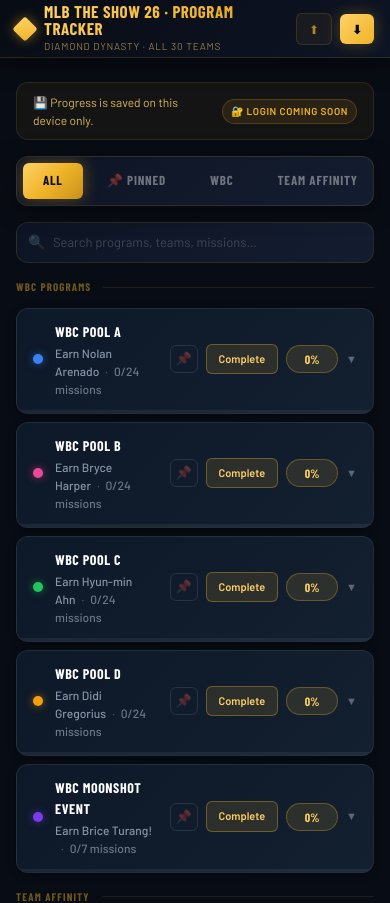
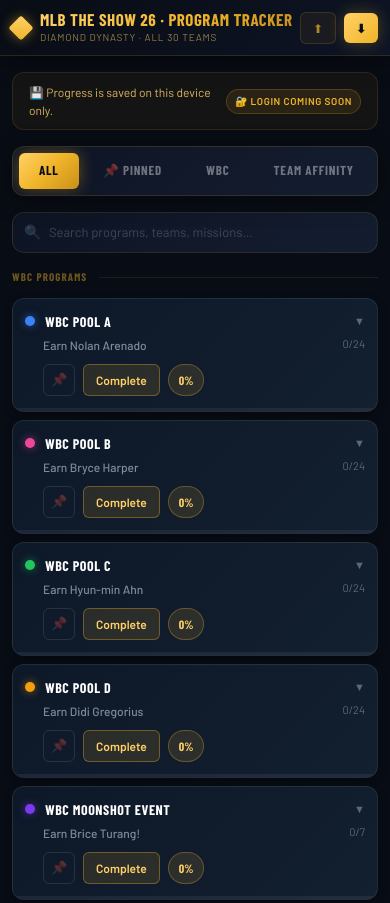
Before and after one commit to WesleyAhlfeldDev/mlb-the-show-program-tracker, a Next.js app: page / in a window 390 px wide. Shown: the top 903 px of the page. Built offline with nearby package versions, Linux system fonts and the light colour scheme.

Commit message:
Mobile Design Changes

```diff
--- a/src/app/page.tsx
+++ b/src/app/page.tsx
@@ -76,7 +76,7 @@
     <>
       {/* ── Header ── */}
       <header
-        className="sticky top-0 z-50 px-4 md:px-6 flex items-center justify-between h-[58px]"
+        className="sticky top-0 z-50 px-3 md:px-6 flex items-center justify-between h-[56px]"
         style={{
           background: 'linear-gradient(135deg, #080c14 0%, #0d1424 100%)',
           borderBottom: '1px solid rgba(240,180,41,0.15)',
@@ -134,7 +134,7 @@
       </header>
 
       {/* ── Body ── */}
-      <main className="max-w-[980px] mx-auto px-4 md:px-6 pb-20 pt-6">
+      <main className="max-w-[980px] mx-auto px-3 md:px-6 pb-20 pt-4">
 
         {/* Device notice banner */}
         <div
--- a/src/components/MissionRow.tsx
+++ b/src/components/MissionRow.tsx
@@ -8,38 +8,31 @@
   </svg>
 )
 
-function Checkbox({
-  checked, onClick, color = 'gold',
-}: { checked: boolean; onClick: () => void; color?: 'gold' | 'green' }) {
+function Checkbox({ checked, onClick, color = 'gold' }: { checked: boolean; onClick: () => void; color?: 'gold' | 'green' }) {
   return (
     <button
       type="button"
       onClick={e => { e.stopPropagation(); onClick() }}
-      className="w-4 h-4 rounded-[4px] flex-shrink-0 flex items-center justify-center transition-all"
+      className="w-5 h-5 rounded-[5px] flex-shrink-0 flex items-center justify-center transition-all"
       style={checked ? {
         background: color === 'green'
           ? 'linear-gradient(135deg, #22c55e, #15803d)'
           : 'linear-gradient(135deg, #ffd166, #f0b429)',
         border: '1px solid transparent',
-        boxShadow: color === 'green'
-          ? '0 0 8px rgba(34,197,94,0.4)'
-          : '0 0 8px rgba(240,180,41,0.5)',
+        boxShadow: color === 'green' ? '0 0 8px rgba(34,197,94,0.4)' : '0 0 8px rgba(240,180,41,0.5)',
       } : {
         background: 'transparent',
-        border: '1px solid rgba(255,255,255,0.13)',
+        border: '1px solid rgba(255,255,255,0.18)',
       }}
       onMouseEnter={e => { if (!checked) e.currentTarget.style.borderColor = 'rgba(240,180,41,0.5)' }}
-      onMouseLeave={e => { if (!checked) e.currentTarget.style.borderColor = 'rgba(255,255,255,0.13)' }}
+      onMouseLeave={e => { if (!checked) e.currentTarget.style.borderColor = 'rgba(255,255,255,0.18)' }}
     >
       {checked && <Checkmark />}
     </button>
   )
 }
 
-// ── Tally counter with editable input ────────────────────────────────────────
-function TallyCounter({
-  mission, onTally, onSet,
-}: {
+function TallyCounter({ mission, onTally, onSet }: {
   mission: Mission
   onTally: (d: number) => void
   onSet: (val: number) => void
@@ -54,9 +47,7 @@
 
   const commitEdit = () => {
     const parsed = parseInt(draft, 10)
-    if (!isNaN(parsed)) {
-      onSet(Math.max(0, Math.min(parsed, tgt)))
-    }
+    if (!isNaN(parsed)) onSet(Math.max(0, Math.min(parsed, tgt)))
     setEditing(false)
     setDraft('')
   }
@@ -69,19 +60,17 @@
   return (
     <div
       className="flex items-stretch flex-shrink-0 rounded-[6px] overflow-hidden"
-      style={{ border: '1px solid rgba(240,180,41,0.2)' }}
+      style={{ border: '1px solid rgba(240,180,41,0.25)' }}
     >
-      {/* − button */}
       <button
         type="button"
         onClick={e => { e.stopPropagation(); onTally(-1) }}
-        className="w-[30px] h-[30px] text-white text-lg flex items-center justify-center transition-colors select-none"
+        className="w-8 h-8 text-white text-base flex items-center justify-center transition-colors select-none"
         style={{ background: '#141d30' }}
         onMouseEnter={e => (e.currentTarget.style.background = '#1c2840')}
         onMouseLeave={e => (e.currentTarget.style.background = '#141d30')}
       >−</button>
 
-      {/* Editable value display */}
       {editing ? (
         <input
           ref={inputRef}
@@ -91,7 +80,7 @@
           onBlur={commitEdit}
           onKeyDown={handleKeyDown}
           onClick={e => e.stopPropagation()}
-          className="w-[64px] text-center font-display text-[13px] font-bold outline-none"
+          className="w-14 text-center font-display text-[12px] font-bold outline-none"
           style={{
             background: '#080c14',
             borderLeft: '1px solid rgba(240,180,41,0.3)',
@@ -113,7 +102,7 @@
             setEditing(true)
             setTimeout(() => inputRef.current?.select(), 10)
           }}
-          className="min-w-[64px] text-center font-display text-[13px] font-bold text-white select-none transition-colors"
+          className="w-14 text-center font-display text-[12px] font-bold text-white select-none transition-colors"
           style={{
             background: '#080c14',
             borderLeft: '1px solid rgba(240,180,41,0.15)',
@@ -135,11 +124,10 @@
         </button>
       )}
 
-      {/* + button */}
       <button
         type="button"
         onClick={e => { e.stopPropagation(); onTally(1) }}
-        className="w-[30px] h-[30px] text-bg text-lg font-black flex items-center justify-center transition-all select-none"
+        className="w-8 h-8 text-[#080c14] text-base font-black flex items-center justify-center transition-all select-none"
         style={{ background: 'linear-gradient(135deg, #ffd166, #f0b429)' }}
         onMouseEnter={e => (e.currentTarget.style.background = 'linear-gradient(135deg, #ffe08a, #f8c040)')}
         onMouseLeave={e => (e.currentTarget.style.background = 'linear-gradient(135deg, #ffd166, #f0b429)')}
@@ -148,25 +136,21 @@
   )
 }
 
-// ── Mini progress bar ─────────────────────────────────────────────────────────
 function MiniBar({ current, target }: { current: number; target: number }) {
   const pct = Math.min((current ?? 0) / target, 1)
   return (
-    <div className="h-[2px] rounded-full mt-1 overflow-hidden" style={{ background: '#1c2840' }}>
+    <div className="h-[2px] rounded-full mt-1.5 overflow-hidden" style={{ background: 'rgba(255,255,255,0.08)' }}>
       <div
         className="h-full rounded-full transition-all duration-300"
         style={{
           width: `${pct * 100}%`,
-          background: pct >= 1
-            ? 'linear-gradient(90deg, #22c55e, #15803d)'
-            : 'linear-gradient(90deg, #ffd166, #f0b429)',
+          background: pct >= 1 ? 'linear-gradient(90deg, #22c55e, #15803d)' : 'linear-gradient(90deg, #ffd166, #f0b429)',
         }}
       />
     </div>
   )
 }
 
-// ── Mission row ───────────────────────────────────────────────────────────────
 interface MissionRowProps {
   pid: string
   mission: Mission
@@ -178,8 +162,6 @@
 export function MissionRow({ pid, mission: m, onToggle, onTally, onCompleteTally }: MissionRowProps) {
   const done = m.done
 
-  // We need a "set absolute value" handler for the editable input
-  // This is passed down from above — we derive delta from current value
   const handleSet = (val: number) => {
     const cur = m.current ?? 0
     const delta = val - cur
@@ -188,55 +170,63 @@
 
   if (m.type === 'check') {
     return (
-      <div className="flex items-start gap-2.5 py-1.5 border-t first:border-t-0" style={{ borderColor: 'rgba(255,255,255,0.04)' }}>
-        <div className="mt-0.5"><Checkbox checked={done} onClick={() => onToggle(pid, m.id)} /></div>
+      <div className="flex items-start gap-2.5 py-2 border-t first:border-t-0" style={{ borderColor: 'rgba(255,255,255,0.05)' }}>
+        <div className="mt-0.5 flex-shrink-0"><Checkbox checked={done} onClick={() => onToggle(pid, m.id)} /></div>
         <span className={`flex-1 text-[13px] leading-snug ${done ? 'text-white/30 line-through' : 'text-white/90'}`}>{m.text}</span>
-        <span className="text-[11px] font-semibold flex-shrink-0 mt-0.5" style={{ color: '#ffd166' }}>+{m.xp.toLocaleString()} XP</span>
+        <span className="text-[11px] font-semibold flex-shrink-0 mt-0.5 ml-1" style={{ color: '#ffd166' }}>+{m.xp.toLocaleString()} XP</span>
       </div>
     )
   }
 
   if (m.type === 'rep') {
     return (
-      <div className="flex items-start gap-2.5 py-1.5 border-t first:border-t-0" style={{ borderColor: 'rgba(255,255,255,0.04)' }}>
-        <div className="mt-0.5"><Checkbox checked={done} onClick={() => onToggle(pid, m.id)} /></div>
+      <div className="flex items-start gap-2.5 py-2 border-t first:border-t-0" style={{ borderColor: 'rgba(255,255,255,0.05)' }}>
+        <div className="mt-0.5 flex-shrink-0"><Checkbox checked={done} onClick={() => onToggle(pid, m.id)} /></div>
         <div className="flex-1 min-w-0">
           <span className={`text-[13px] leading-snug ${done ? 'text-white/30 line-through' : 'text-white/90'}`}>{m.text}</span>
-          <div className="text-[10px] mt-0.5" style={{ color: '#ffd166' }}>↻ repeatable</div>
+          <div className="text-[10px] mt-0.5" style={{ color: 'rgba(240,180,41,0.6)' }}>↻ repeatable</div>
         </div>
-        <span className="text-[11px] font-semibold flex-shrink-0 mt-0.5" style={{ color: '#ffd166' }}>+{m.xp.toLocaleString()} XP</span>
+        <span className="text-[11px] font-semibold flex-shrink-0 mt-0.5 ml-1" style={{ color: '#ffd166' }}>+{m.xp.toLocaleString()} XP</span>
       </div>
     )
   }
 
-  // Tally
+  // Tally — stacked layout on mobile
   return (
-    <div className="flex items-center gap-2.5 py-2 border-t first:border-t-0" style={{ borderColor: 'rgba(255,255,255,0.04)' }}>
-      <Checkbox checked={done} onClick={() => onCompleteTally(pid, m.id)} />
-
-      <div className="flex-1 min-w-0">
-        <div className={`text-[13px] leading-snug ${done ? 'text-white/30 line-through' : 'text-white/90'}`}>{m.text}</div>
-        <MiniBar current={m.current ?? 0} target={m.target} />
+    <div className="py-2 border-t first:border-t-0" style={{ borderColor: 'rgba(255,255,255,0.05)' }}>
+      {/* Top row: checkbox + text */}
+      <div className="flex items-start gap-2.5">
+        <div className="mt-0.5 flex-shrink-0"><Checkbox checked={done} onClick={() => onCompleteTally(pid, m.id)} /></div>
+        <span className={`flex-1 text-[13px] leading-snug ${done ? 'text-white/30 line-through' : 'text-white/90'}`}>{m.text}</span>
+        <span className="text-[11px] font-semibold flex-shrink-0 ml-1 mt-0.5" style={{ color: '#ffd166' }}>+{m.xp.toLocaleString()} XP</span>
       </div>
-
-      <TallyCounter mission={m} onTally={d => onTally(pid, m.id, d)} onSet={handleSet} />
-
+      {/* Bottom row: progress bar + tally counter */}
+      {!done && (
+        <div className="flex items-center gap-2 mt-2 ml-[28px]">
+          <div className="flex-1">
+            <MiniBar current={m.current ?? 0} target={m.target} />
+          </div>
+          <TallyCounter mission={m} onTally={d => onTally(pid, m.id, d)} onSet={handleSet} />
+        </div>
+      )}
       {done && (
-        <div
-          className="w-7 h-7 rounded-[6px] flex items-center justify-center text-xs flex-shrink-0 font-bold"
-          style={{ background: 'rgba(34,197,94,0.12)', border: '1px solid rgba(34,197,94,0.3)', color: '#22c55e' }}
-        >✓</div>
+        <div className="flex items-center gap-1.5 mt-1 ml-[28px]">
+          <div
+            className="text-[10px] font-bold px-2 py-0.5 rounded-full"
+            style={{ background: 'rgba(34,197,94,0.12)', color: '#4ade80', border: '1px solid rgba(34,197,94,0.25)' }}
+          >
+            ✓ {m.target}/{m.target}
+          </div>
+        </div>
       )}
-      <span className="text-[11px] font-semibold flex-shrink-0" style={{ color: '#ffd166' }}>+{m.xp.toLocaleString()} XP</span>
     </div>
   )
 }
 
-// ── Shared WBC mission row ────────────────────────────────────────────────────
 export function SharedMissionRow({ mission: m, onToggle }: { mission: SharedMission; onToggle: (mid: string) => void }) {
   return (
-    <div className="flex items-start gap-2.5 py-1.5 border-t first:border-t-0" style={{ borderColor: 'rgba(255,255,255,0.04)' }}>
-      <div className="mt-0.5"><Checkbox checked={m.done} onClick={() => onToggle(m.id)} color="green" /></div>
+    <div className="flex items-start gap-2.5 py-2 border-t first:border-t-0" style={{ borderColor: 'rgba(255,255,255,0.05)' }}>
+      <div className="mt-0.5 flex-shrink-0"><Checkbox checked={m.done} onClick={() => onToggle(m.id)} color="green" /></div>
       <span className={`flex-1 text-[13px] leading-snug ${m.done ? 'text-white/30 line-through' : 'text-white/90'}`}>
         {m.text}
         <span
@@ -244,7 +234,7 @@
           style={{ background: 'rgba(240,180,41,0.1)', color: '#ffd166', border: '1px solid rgba(240,180,41,0.2)' }}
         >all pools</span>
       </span>
-      <span className="text-[11px] font-semibold flex-shrink-0 mt-0.5" style={{ color: '#ffd166' }}>+{m.xp} XP</span>
+      <span className="text-[11px] font-semibold flex-shrink-0 mt-0.5 ml-1" style={{ color: '#ffd166' }}>+{m.xp} XP</span>
     </div>
   )
 }
--- a/src/components/ProgramCard.tsx
+++ b/src/components/ProgramCard.tsx
@@ -63,64 +63,54 @@
       {/* Header */}
       <div
         onClick={() => setExpanded(e => !e)}
-        className="flex items-center gap-3 px-4 py-3 cursor-pointer select-none"
-        style={{
-          background: expanded && !done ? 'rgba(240,180,41,0.04)' : 'transparent',
-        }}
+        className="px-3 py-3 cursor-pointer select-none"
+        style={{ background: expanded && !done ? 'rgba(240,180,41,0.04)' : 'transparent' }}
       >
+        {/* Top row: dot + name + chevron */}
+        <div className="flex items-center gap-2.5">
           <div
             className="w-2.5 h-2.5 rounded-full flex-shrink-0"
             style={{ background: p.color, boxShadow: `0 0 8px ${p.color}90` }}
           />
-
-        <div className="flex-1 min-w-0">
-          <div className="flex items-center gap-2 flex-wrap">
-            <span className={`font-display font-bold text-[14px] uppercase tracking-[0.04em] ${done && !pinned ? 'text-white/40' : 'text-white'}`}>
+          <span className={`font-display font-bold text-[14px] uppercase tracking-[0.04em] flex-1 min-w-0 truncate ${done && !pinned ? 'text-white/40' : 'text-white'}`}>
             {p.name}
           </span>
           {pinned && (
             <span
-                className="text-[10px] font-bold uppercase tracking-[0.06em] px-1.5 py-0.5 rounded-[4px]"
+              className="text-[10px] font-bold px-1.5 py-0.5 rounded-[4px] flex-shrink-0 hidden sm:inline"
               style={{ background: 'rgba(240,180,41,0.15)', color: '#ffd166', border: '1px solid rgba(240,180,41,0.35)' }}
             >
-                📌 Pinned
+              📌
             </span>
           )}
+          <span
+            className="text-[11px] flex-shrink-0 transition-transform duration-200"
+            style={{ color: 'rgba(200,215,235,0.4)', transform: expanded ? 'rotate(180deg)' : 'none', display: 'inline-block' }}
+          >▼</span>
         </div>
-          <div className="text-[12px] mt-0.5 font-medium" style={{ color: done ? 'rgba(200,215,235,0.35)' : 'rgba(200,215,235,0.65)' }}>
+
+        {/* Second row: category + mission count */}
+        <div className="flex items-center gap-1.5 mt-1 ml-[18px]">
+          <span className="text-[12px] font-medium truncate flex-1 min-w-0" style={{ color: done ? 'rgba(200,215,235,0.3)' : 'rgba(200,215,235,0.6)' }}>
             {p.category}
-            <span className="mx-1.5" style={{ color: 'rgba(200,215,235,0.3)' }}>·</span>
-            <span style={{ color: done ? 'rgba(200,215,235,0.35)' : 'rgba(200,215,235,0.5)' }}>
-              {dn}/{tot} missions
+          </span>
+          <span className="text-[11px] flex-shrink-0" style={{ color: 'rgba(200,215,235,0.4)' }}>
+            {dn}/{tot}
           </span>
         </div>
-        </div>
 
-        <div className="flex items-center gap-2 flex-shrink-0">
+        {/* Third row: action buttons */}
+        <div className="flex items-center gap-2 mt-2.5 ml-[18px]" onClick={e => e.stopPropagation()}>
           {/* Pin button */}
           <button
             type="button"
-            onClick={e => { e.stopPropagation(); onTogglePin(p.id) }}
+            onClick={() => onTogglePin(p.id)}
             title={pinned ? 'Unpin' : 'Pin to top'}
-            className="w-7 h-7 rounded-[6px] flex items-center justify-center text-[13px] transition-all"
+            className="w-8 h-8 rounded-[6px] flex items-center justify-center text-[13px] transition-all flex-shrink-0"
             style={pinned
               ? { background: 'rgba(240,180,41,0.2)', border: '1px solid rgba(240,180,41,0.45)', color: '#ffd166' }
               : { background: 'transparent', border: '1px solid rgba(255,255,255,0.1)', color: 'rgba(255,255,255,0.3)' }
             }
-            onMouseEnter={e => {
-              if (!pinned) {
-                e.currentTarget.style.background = 'rgba(240,180,41,0.12)'
-                e.currentTarget.style.borderColor = 'rgba(240,180,41,0.4)'
-                e.currentTarget.style.color = '#ffd166'
-              }
-            }}
-            onMouseLeave={e => {
-              if (!pinned) {
-                e.currentTarget.style.background = 'transparent'
-                e.currentTarget.style.borderColor = 'rgba(255,255,255,0.1)'
-                e.currentTarget.style.color = 'rgba(255,255,255,0.3)'
-              }
-            }}
           >
             📌
           </button>
@@ -129,11 +119,9 @@
           {!done && (
             <button
               type="button"
-              onClick={e => { e.stopPropagation(); onAutoComplete(p.id) }}
-              className="text-[11px] font-bold px-3 py-1.5 rounded-[6px] transition-all"
+              onClick={() => onAutoComplete(p.id)}
+              className="text-[12px] font-bold px-3 py-1.5 rounded-[6px] transition-all flex-shrink-0"
               style={{ background: 'rgba(240,180,41,0.12)', border: '1px solid rgba(240,180,41,0.35)', color: '#ffd166' }}
-              onMouseEnter={e => { e.currentTarget.style.background = 'rgba(240,180,41,0.22)'; e.currentTarget.style.boxShadow = '0 0 12px rgba(240,180,41,0.3)' }}
-              onMouseLeave={e => { e.currentTarget.style.background = 'rgba(240,180,41,0.12)'; e.currentTarget.style.boxShadow = 'none' }}
             >
               Complete
             </button>
@@ -141,7 +129,7 @@
 
           {/* % badge */}
           <span
-            className="font-display text-[12px] font-bold px-2.5 py-1 rounded-full min-w-[52px] text-center"
+            className="font-display text-[12px] font-bold px-2.5 py-1.5 rounded-full flex-shrink-0"
             style={done
               ? { background: 'rgba(34,197,94,0.15)', color: '#4ade80', border: '1px solid rgba(34,197,94,0.3)' }
               : { background: 'rgba(240,180,41,0.12)', color: '#ffd166', border: '1px solid rgba(240,180,41,0.3)' }
@@ -149,11 +137,6 @@
           >
             {done ? '✓ Done' : `${pc}%`}
           </span>
-
-          <span
-            className="text-[11px] transition-transform duration-200"
-            style={{ color: 'rgba(200,215,235,0.4)', transform: expanded ? 'rotate(180deg)' : 'none' }}
-          >▼</span>
         </div>
       </div>
 
@@ -164,7 +147,7 @@
 
       {/* Expanded content */}
       {expanded && (
-        <div className="px-4 pb-4">
+        <div className="px-3 pb-4">
           {p.sections.map((sec, si) => (
             <div key={si}>
               <div
@@ -193,11 +176,11 @@
 
           {p.boss && (
             <div
-              className="flex items-center gap-2.5 rounded-[8px] px-3.5 py-2.5 mt-4"
+              className="flex items-center gap-2.5 rounded-[8px] px-3 py-2.5 mt-4"
               style={{ background: 'rgba(240,180,41,0.07)', border: '1px solid rgba(240,180,41,0.2)' }}
             >
               <div className="w-3 h-3 rotate-45 rounded-sm flex-shrink-0" style={{ background: p.color }} />
-              <div>
+              <div className="min-w-0">
                 <div className="text-[10px] uppercase tracking-[0.07em] font-semibold" style={{ color: 'rgba(240,180,41,0.6)' }}>Reward card(s)</div>
                 <div className="text-[13px] font-semibold mt-0.5" style={{ color: '#e8edf8' }}>{p.boss}</div>
               </div>
```
Lines whose indentation alone changed are shown as unchanged.
